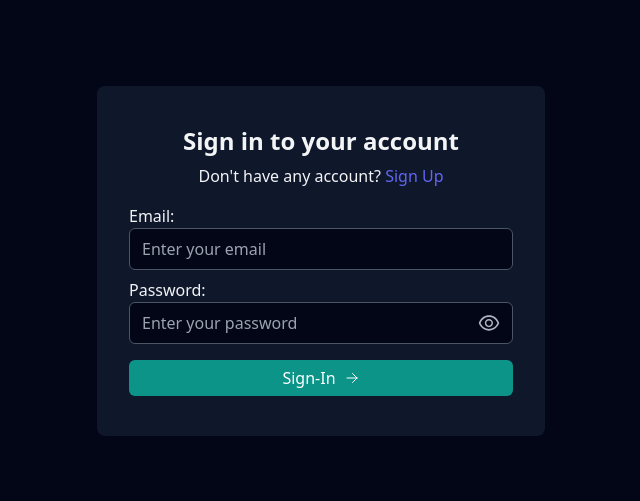
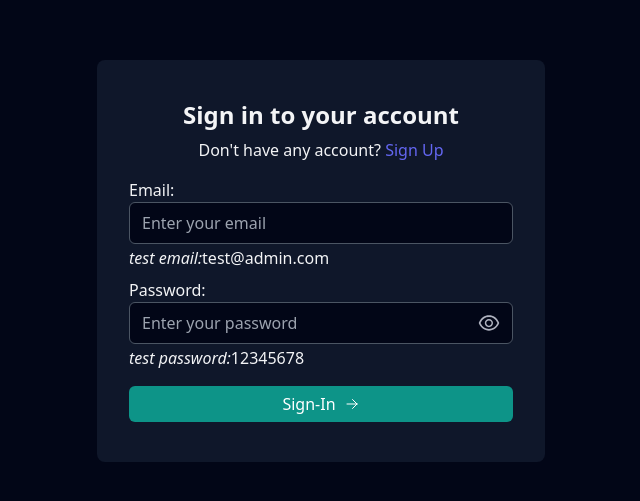
Before and after one commit to developernilesh/employee-management-system, a React (Vite) app in the folder frontend/: page /login in a window 1280 px wide. Shown: the part 139-640 px from the top of the page, without its empty margins (319-959 px from the left). Built offline with nearby package versions, Linux system fonts and the light colour scheme; no server answers.

Commit message:
Logout issue

```diff
--- a/frontend/src/components/PrivateRoutes.jsx
+++ b/frontend/src/components/PrivateRoutes.jsx
@@ -4,7 +4,6 @@ import useAuth from "../customHooks/useAuth";
 
 const PrivateRoutes = () => {
     const {isLoggedIn} = useAuth();
-    // console.log(isLoggedIn);
 
     return (isLoggedIn === undefined ?
         (
--- a/frontend/src/components/auth/LogIn.jsx
+++ b/frontend/src/components/auth/LogIn.jsx
@@ -58,7 +58,7 @@ const LogIn = () => {
                 </div>
 
                 <form onSubmit={handleSubmit(Login)}
-                className="mt-4 flex flex-col gap-2">
+                className="mt-4 flex flex-col gap-[2px]">
                         <div>
                             <label
                             htmlFor="email"
@@ -72,6 +72,9 @@ const LogIn = () => {
                                 placeholder="Enter your email"
                                 {...register("email")}
                             />
+                        </div>
+                        <div className="w-full flex items-end mb-[6px]">
+                            <span className="italic">test email:{" "}</span>test@admin.com
                         </div>
 
                         <label className="w-full relative">
@@ -93,6 +96,9 @@ const LogIn = () => {
                                 <AiOutlineEye fontSize={24} fill="#AFB2BF"/> }
                             </span>
                         </label>
+                        <div className="w-full flex items-end mb-[6px]">
+                            <span className="italic">test password:{" "}</span>12345678
+                        </div>
 
                         <div>
                             <button
@@ -118,9 +124,6 @@ const LogIn = () => {
                     </div>
                 </form>
             </div>
-
-
-
         </Layout>
     );
 };
--- a/frontend/src/components/home/Employees.jsx
+++ b/frontend/src/components/home/Employees.jsx
@@ -53,8 +53,6 @@ const Employees = () => {
       handleFetchError(error);
     }
   }
-
-  console.log(emps);
 
   return (
     <div className="w-full h-full flex justify-center items-center px-2 md:px-5 overflow-auto">
--- a/frontend/src/components/home/Navbar.jsx
+++ b/frontend/src/components/home/Navbar.jsx
@@ -11,7 +11,6 @@ const Navbar = () => {
     const navigate = useNavigate()
 
     const {userData} = useUserData(url)
-    console.log(userData);
 
     const getuserInfo = async() => {
         try {
--- a/frontend/src/components/manageEmps/EditEmployee.jsx
+++ b/frontend/src/components/manageEmps/EditEmployee.jsx
@@ -14,8 +14,6 @@ const EditEmployee = () => {
     const navigate = useNavigate();
 
     const {viewEmpData} = useViewEmp(url,id)
-
-    // console.log(viewEmpData);
 
     const getEmpInfo = () => {
         try {
--- a/frontend/src/components/manageEmps/EmployeeTable.jsx
+++ b/frontend/src/components/manageEmps/EmployeeTable.jsx
@@ -9,7 +9,6 @@ import Tooltip from "../Tooltip";
 
 const EmployeeTable = ({emps,deleteEmp}) => {
   const [pgVal,setPgVal] = useState(1)
-  console.log(pgVal);
 
   const tableColumn = useMemo(() => [
     {
--- a/frontend/src/customHooks/useAuth.js
+++ b/frontend/src/customHooks/useAuth.js
@@ -13,10 +13,11 @@ export default () => {
             // console.log(res);
 
             const data = await res.data.success
-            console.log("data",data);
+            // console.log("data",data);
 
             setIsLoggedIn(data)
             // console.log(isLoggedIn);
+
         } catch (error) {
             console.error(error)
         }
--- a/frontend/src/pages/Home.jsx
+++ b/frontend/src/pages/Home.jsx
@@ -2,7 +2,6 @@ import React from "react";
 import { Employees, Layout, Navbar } from "../components";
 
 const Home = () => {
-  console.log("In the home page");
   return (
     <Layout>
       <Navbar/>
```
Also changed, not shown: 1 other file (tests, documents, lock files or other folders).
